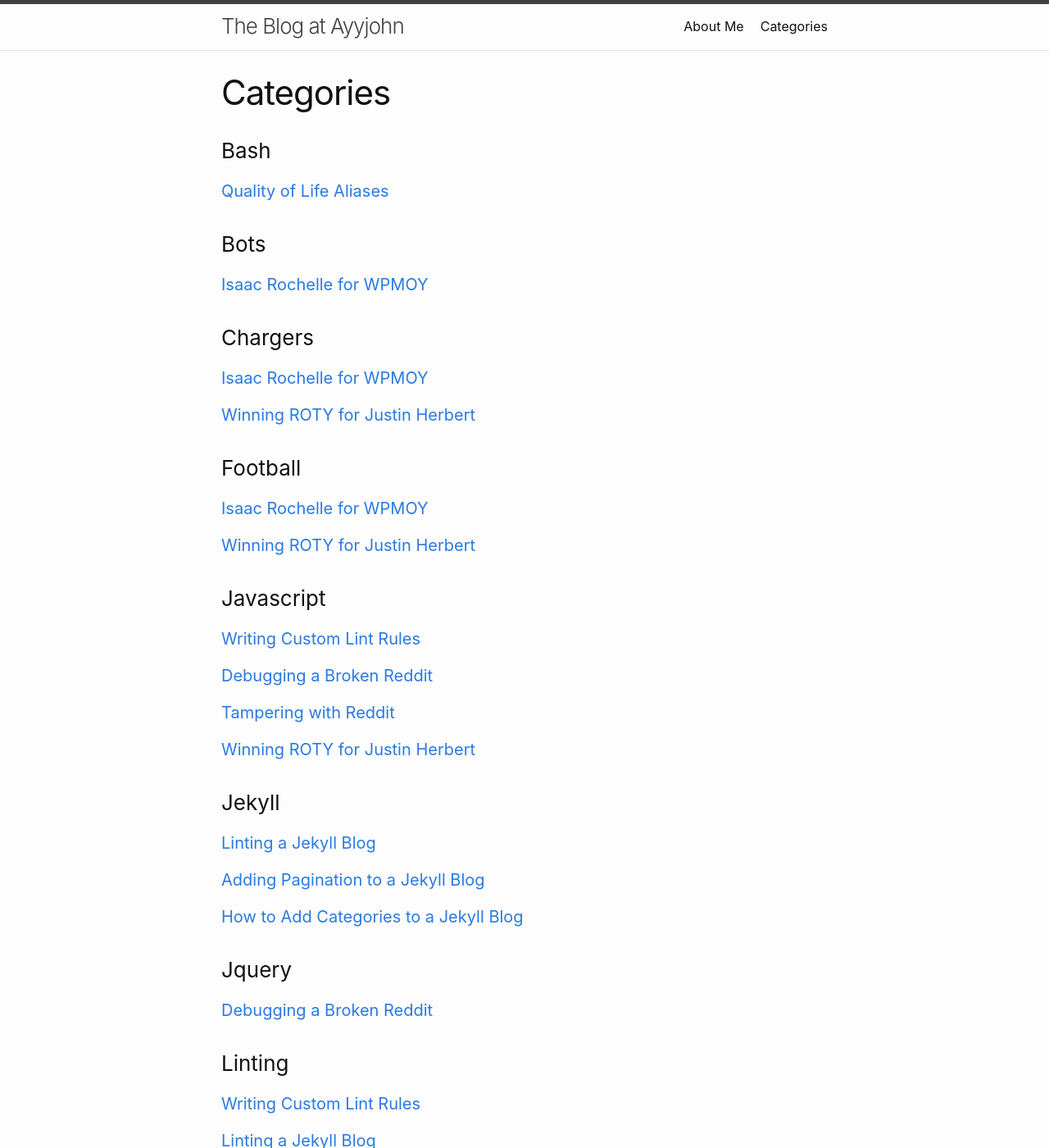
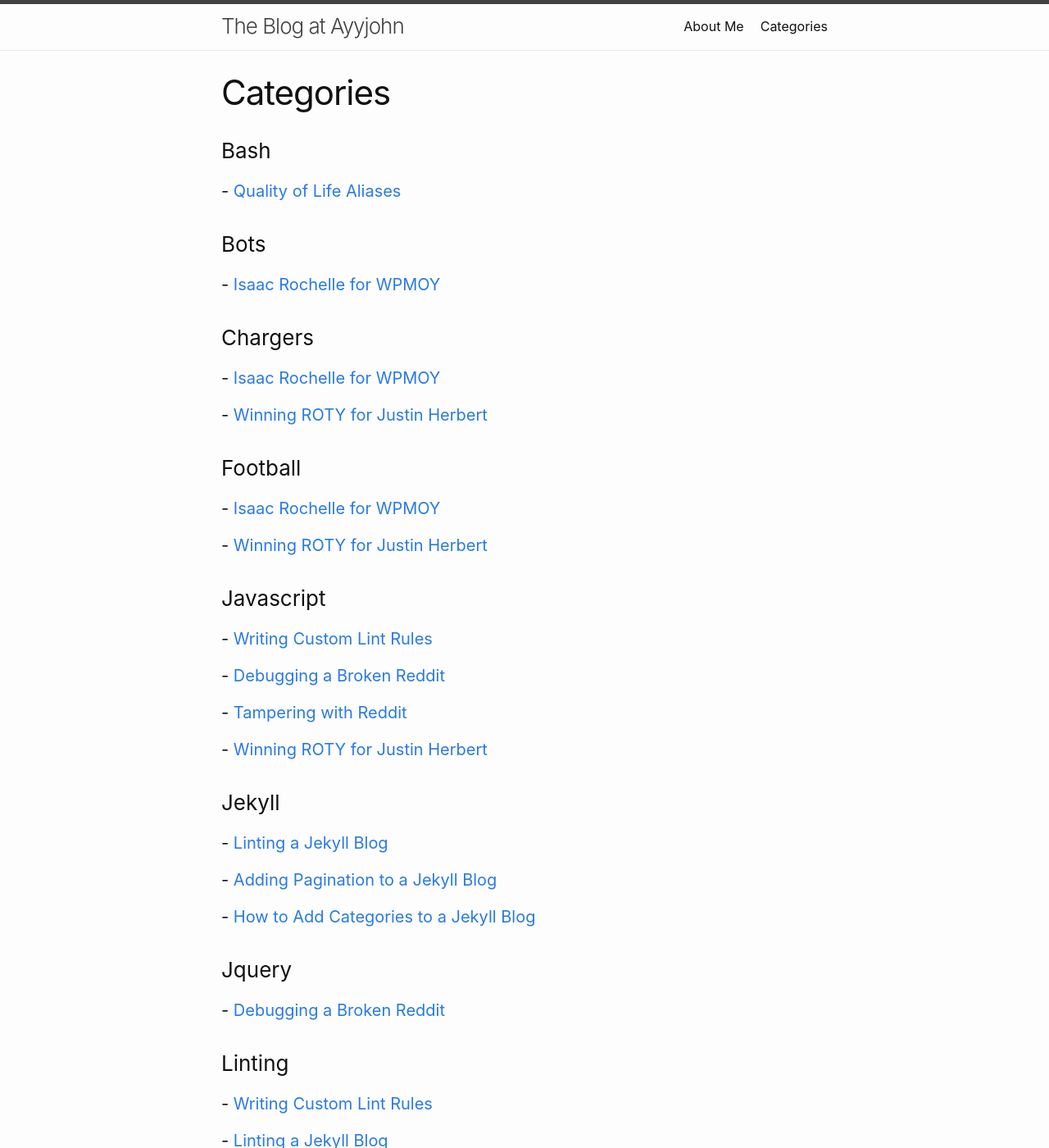
Before and after one commit to ayyjohn/ayyjohn.github.io, a Jekyll site: the page built from categories.html, in a window 1280 px wide and 1400 px high. Shown: the whole window at 82% size. Built offline with Jekyll 4.4.1, drawn with Linux system fonts in a browser that asks for light colours; some of the changed text lies outside the part shown.

```diff
--- a/categories.html
+++ b/categories.html
@@ -13,7 +13,7 @@ title: Categories
                 <h3 class="tag-header" id="{{ tag_name }}">{{ tag_name | capitalize }}</h3>
                 {% for post in site.categories[tag_name] %}
                 <div class="tag-post-title">
-                    <h4><a href="{{ site.baseurl }}{{ post.url }}">{{post.title}}</a></h4>
+                    <h4>- <a href="{{ site.baseurl }}{{ post.url }}">{{post.title}}</a></h4>
                 </div>
                 {% endfor %}
             </li>
```
